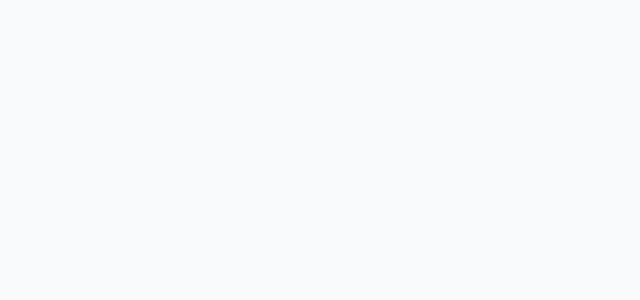
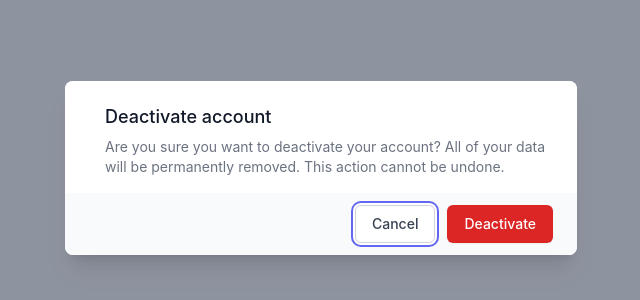
Before and after one commit to shaikrehman07/happy-feeds, a React (Create React App) app: page /diag in a window 1280 px wide. Before the commit this address had no page. Shown: the part 232-532 px from the top of the page, without its empty margins (319-959 px from the left). Built offline with nearby package versions, Linux system fonts and the light colour scheme.

Commit message:
update login route

```diff
--- a/package.json
+++ b/package.json
@@ -3,6 +3,7 @@
   "version": "0.1.0",
   "private": true,
   "dependencies": {
+    "@headlessui/react": "^1.7.4",
     "@testing-library/jest-dom": "^5.16.5",
     "@testing-library/react": "^13.4.0",
     "@testing-library/user-event": "^13.5.0",
--- /dev/null
+++ b/src/Dialog.js
@@ -0,0 +1,92 @@
+import { Fragment, useRef, useState } from "react";
+import { Dialog, Transition } from "@headlessui/react";
+//import { ExclamationTriangleIcon } from "@heroicons/react/24/outline";
+
+export default function Example() {
+  const [open, setOpen] = useState(true);
+
+  const cancelButtonRef = useRef(null);
+  console.log("clicked");
+
+  return (
+    <Transition.Root show={open} as={Fragment}>
+      <Dialog
+        as="div"
+        className="relative z-10"
+        initialFocus={cancelButtonRef}
+        onClose={setOpen}
+      >
+        <Transition.Child
+          as={Fragment}
+          enter="ease-out duration-300"
+          enterFrom="opacity-0"
+          enterTo="opacity-100"
+          leave="ease-in duration-200"
+          leaveFrom="opacity-100"
+          leaveTo="opacity-0"
+        >
+          <div className="fixed inset-0 bg-gray-500 bg-opacity-75 transition-opacity" />
+        </Transition.Child>
+
+        <div className="fixed inset-0 z-10 overflow-y-auto">
+          <div className="flex min-h-full items-end justify-center p-4 text-center sm:items-center sm:p-0">
+            <Transition.Child
+              as={Fragment}
+              enter="ease-out duration-300"
+              enterFrom="opacity-0 translate-y-4 sm:translate-y-0 sm:scale-95"
+              enterTo="opacity-100 translate-y-0 sm:scale-100"
+              leave="ease-in duration-200"
+              leaveFrom="opacity-100 translate-y-0 sm:scale-100"
+              leaveTo="opacity-0 translate-y-4 sm:translate-y-0 sm:scale-95"
+            >
+              <Dialog.Panel className="relative transform overflow-hidden rounded-lg bg-white text-left shadow-xl transition-all sm:my-8 sm:w-full sm:max-w-lg">
+                <div className="bg-white px-4 pt-5 pb-4 sm:p-6 sm:pb-4">
+                  <div className="sm:flex sm:items-start">
+                    {/* <div className="mx-auto flex h-12 w-12 flex-shrink-0 items-center justify-center rounded-full bg-red-100 sm:mx-0 sm:h-10 sm:w-10">
+                      <ExclamationTriangleIcon
+                        className="h-6 w-6 text-red-600"
+                        aria-hidden="true"
+                      />
+                    </div> */}
+                    <div className="mt-3 text-center sm:mt-0 sm:ml-4 sm:text-left">
+                      <Dialog.Title
+                        as="h3"
+                        className="text-lg font-medium leading-6 text-gray-900"
+                      >
+                        Deactivate account
+                      </Dialog.Title>
+                      <div className="mt-2">
+                        <p className="text-sm text-gray-500">
+                          Are you sure you want to deactivate your account? All
+                          of your data will be permanently removed. This action
+                          cannot be undone.
+                        </p>
+                      </div>
+                    </div>
+                  </div>
+                </div>
+                <div className="bg-gray-50 px-4 py-3 sm:flex sm:flex-row-reverse sm:px-6">
+                  <button
+                    type="button"
+                    className="inline-flex w-full justify-center rounded-md border border-transparent bg-red-600 px-4 py-2 text-base font-medium text-white shadow-sm hover:bg-red-700 focus:outline-none focus:ring-2 focus:ring-red-500 focus:ring-offset-2 sm:ml-3 sm:w-auto sm:text-sm"
+                    onClick={() => setOpen(false)}
+                  >
+                    Deactivate
+                  </button>
+                  <button
+                    type="button"
+                    className="mt-3 inline-flex w-full justify-center rounded-md border border-gray-300 bg-white px-4 py-2 text-base font-medium text-gray-700 shadow-sm hover:bg-gray-50 focus:outline-none focus:ring-2 focus:ring-indigo-500 focus:ring-offset-2 sm:mt-0 sm:ml-3 sm:w-auto sm:text-sm"
+                    onClick={() => setOpen(false)}
+                    ref={cancelButtonRef}
+                  >
+                    Cancel
+                  </button>
+                </div>
+              </Dialog.Panel>
+            </Transition.Child>
+          </div>
+        </div>
+      </Dialog>
+    </Transition.Root>
+  );
+}
--- a/src/RouterSetup.js
+++ b/src/RouterSetup.js
@@ -3,6 +3,7 @@ import Login from "./login";
 import SignUp from "./signup";
 import Home from "./home";
 import ProtectedRoutes from "./ProtectedRoutes";
+import Example from "./Dialog";
 
 function RouterSetup() {
   return (
@@ -13,6 +14,7 @@ function RouterSetup() {
           <Route path="/home" element={<Home />} />
         </Route>
         <Route path="/signup" element={<SignUp />} />
+        <Route path="/diag" element={<Example />} />
       </Routes>
     </Router>
   );
--- a/src/login.js
+++ b/src/login.js
@@ -70,18 +70,36 @@ function Login() {
         data: JSON.stringify(loginDetails),
       })
         .then((res) => {
-          console.log(res.data);
-          //localStorage.setItem("AccessToken", res.headers.accesstoken);
-          //localStorage.setItem("IdToken", res.headers.idtoken);
+          localStorage.setItem(
+            "AccessToken",
+            JSON.stringify(res.headers.accesstoken)
+          );
+          localStorage.setItem("IdToken", JSON.stringify(res.headers.idtoken));
+          //console.log(JSON.parse(localStorage.getItem("IdToken")));
+          const config = {
+            headers: {
+              Authorization: JSON.parse(localStorage.getItem("IdToken")),
+              AccessToken: JSON.parse(localStorage.getItem("AccessToken")),
+            },
+          };
           setLoggedIn(true);
           setIsLoading(false);
           setBtnDisable(false);
-          return navigate("/home", {
-            state: {
-              name: res.data.name,
-              email: res.data.email,
-            },
-          });
+          if (res.data.statusCode === "200") {
+            axios
+              .get("/api/me", config)
+              .then((res) => {
+                return navigate("/home", {
+                  state: {
+                    name: res.data.user.name,
+                    email: res.data.user.email,
+                  },
+                });
+              })
+              .catch((err) => {
+                return { error: err.message };
+              });
+          }
         })
         .catch((err) => {
           setBtnDisable(false);
--- a/src/sections.js
+++ b/src/sections.js
@@ -9,6 +9,7 @@ import {
 import { useContext, useState } from "react";
 import { LoginContext } from "./LoginStatus";
 import { Navigate } from "react-router-dom";
+import Example from "./Dialog";
 
 function SectionList() {
   const [isHoveringHome, setIsHoveringHome] = useState(false);
@@ -54,7 +55,15 @@ function SectionList() {
             <IoIosAddCircleOutline size="20px" />
           )}
         </div>
-        <button className="">Create</button>
+        <button
+          className=""
+          onClick={() => {
+            console.log("create clicked");
+            return <Example />;
+          }}
+        >
+          Create
+        </button>
       </div>
       <div
         className="flex hover:font-semibold py-2"
```
Also changed, not shown: 1 other file (tests, documents, lock files or other folders).
